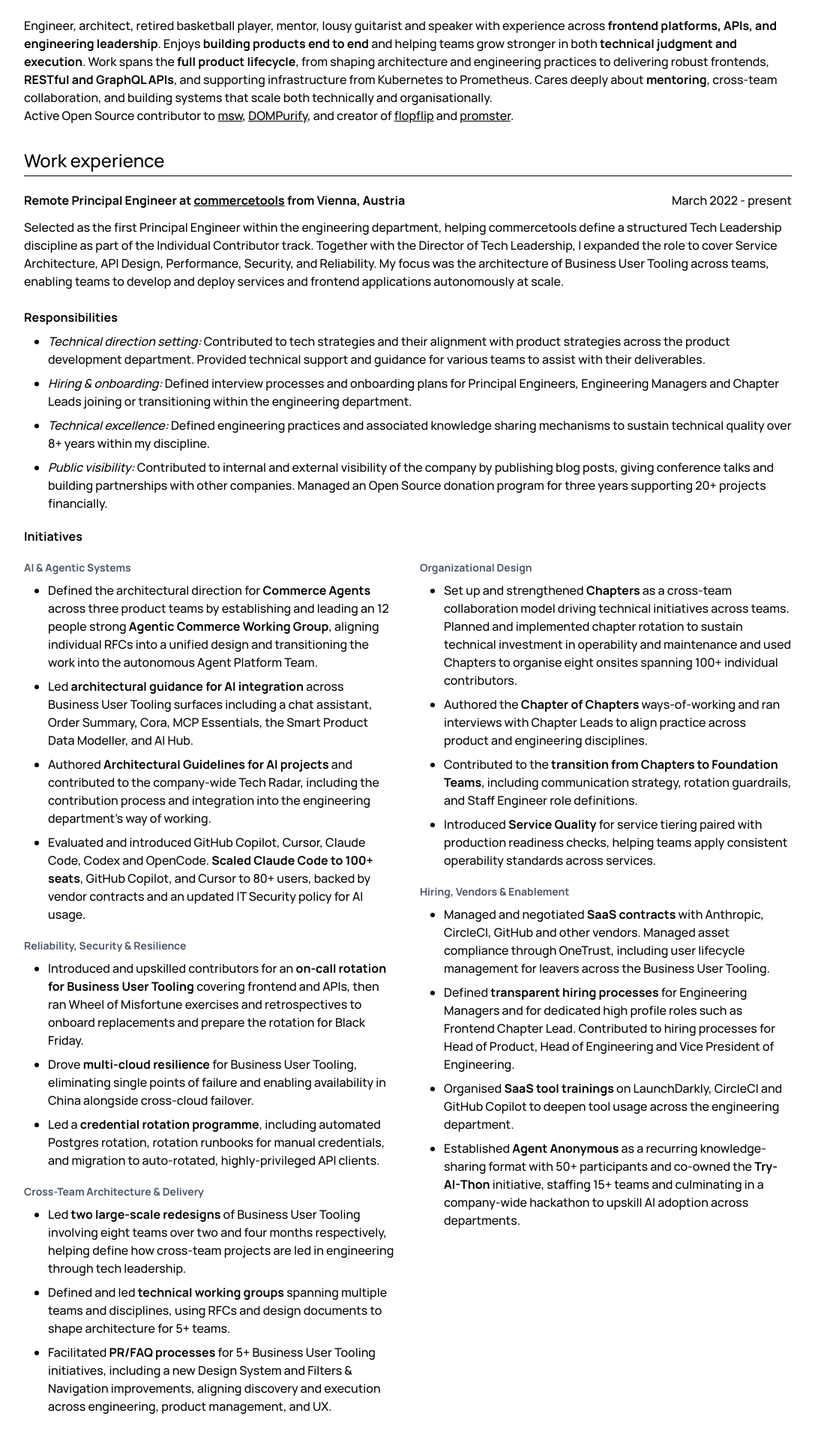
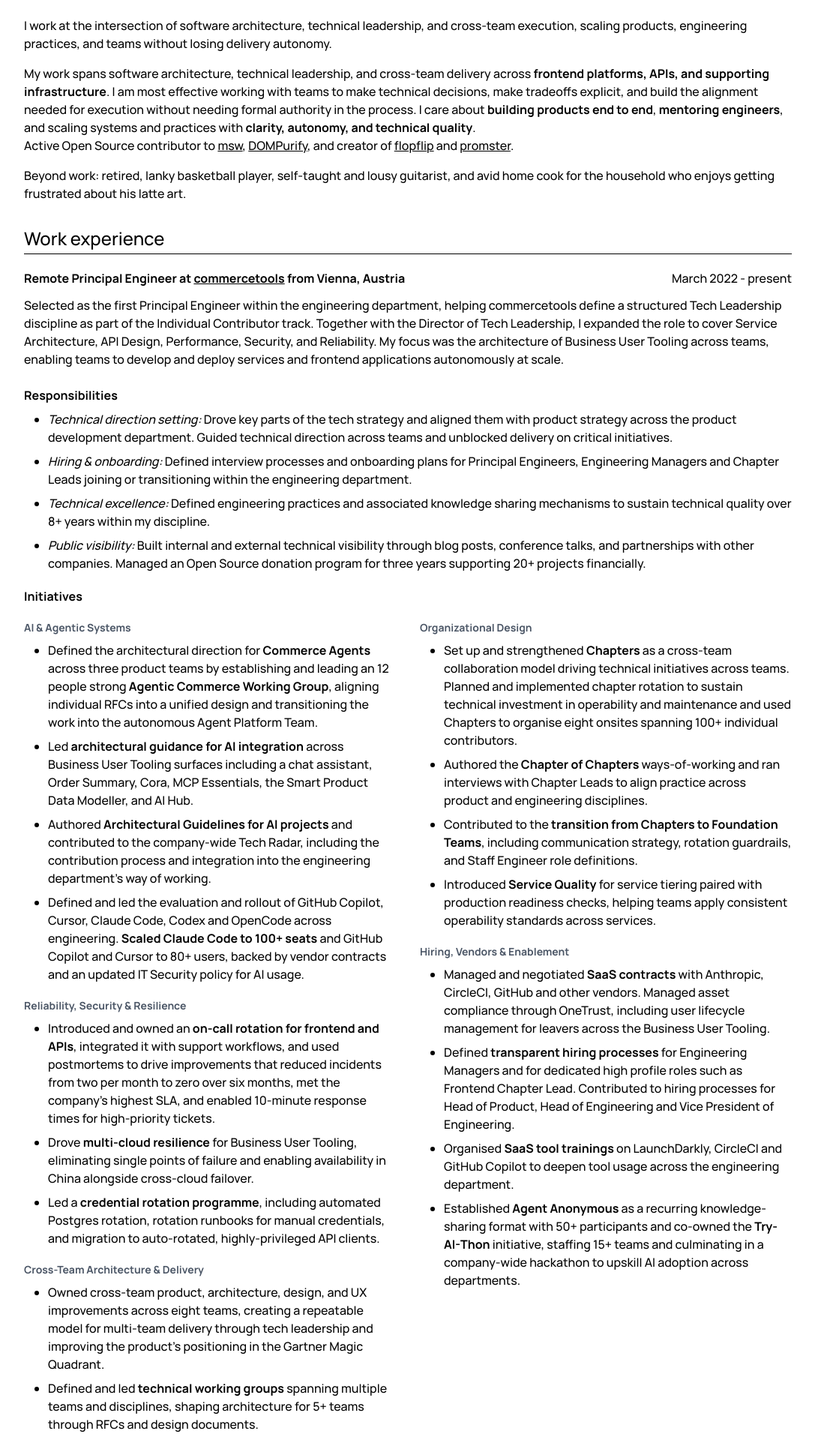
Before and after one commit to tdeekens/tdeekens.name, a Next.js app: page /curriculum-vitae in a window 1280 px wide. Shown: the part 320-2240 px from the top of the page at 75% size, without its empty margins (96-1183 px from the left). Built offline with nearby package versions, Linux system fonts and the light colour scheme.

Commit message:
chore: update cv

```diff
--- a/pages/curriculum-vitae.tsx
+++ b/pages/curriculum-vitae.tsx
@@ -85,18 +85,23 @@
       </Text.Headline>
       <article className="py-4">
         <Text.Paragraph>
-          Engineer, architect, retired basketball player, mentor, lousy
-          guitarist and speaker with experience across{' '}
-          <strong>frontend platforms, APIs, and engineering leadership</strong>.
-          Enjoys <strong>building products end to end</strong> and helping teams
-          grow stronger in both{' '}
-          <strong>technical judgment and execution</strong>. Work spans the{' '}
-          <strong>full product lifecycle</strong>, from shaping architecture and
-          engineering practices to delivering robust frontends,{' '}
-          <strong>RESTful and GraphQL APIs</strong>, and supporting
-          infrastructure from Kubernetes to Prometheus. Cares deeply about{' '}
-          <strong>mentoring</strong>, cross-team collaboration, and building
-          systems that scale both technically and organisationally.
+          I work at the intersection of software architecture, technical
+          leadership, and cross-team execution, scaling products, engineering
+          practices, and teams without losing delivery autonomy.
+        </Text.Paragraph>
+        <Text.Paragraph>
+          My work spans software architecture, technical leadership, and
+          cross-team delivery across{' '}
+          <strong>
+            frontend platforms, APIs, and supporting infrastructure
+          </strong>
+          . I am most effective working with teams to make technical decisions,
+          make tradeoffs explicit, and build the alignment needed for execution
+          without needing formal authority in the process. I care about{' '}
+          <strong>building products end to end</strong>,{' '}
+          <strong>mentoring engineers</strong>, and scaling systems and
+          practices with{' '}
+          <strong>clarity, autonomy, and technical quality</strong>.
           <br />
           Active Open Source contributor to{' '}
           <ExternalLink href="https://github.com/mswjs/msw">
@@ -114,6 +119,11 @@
             promster
           </ExternalLink>
           .
+        </Text.Paragraph>
+        <Text.Paragraph>
+          Beyond work: retired, lanky basketball player, self-taught and lousy
+          guitarist, and avid home cook for the household who enjoys getting
+          frustrated about his latte art.
         </Text.Paragraph>
       </article>
     </section>
@@ -145,11 +155,11 @@
           </Text.Headline>
           <List.Unordered>
             <List.Item>
-              <span className="italic">Technical direction setting:</span>{' '}
-              Contributed to tech strategies and their alignment with product
-              strategies across the product development department. Provided
-              technical support and guidance for various teams to assist with
-              their deliverables.
+              <span className="italic">Technical direction setting:</span> Drove
+              key parts of the tech strategy and aligned them with product
+              strategy across the product development department. Guided
+              technical direction across teams and unblocked delivery on
+              critical initiatives.
             </List.Item>
             <List.Item>
               <span className="italic">Hiring & onboarding:</span> Defined
@@ -163,11 +173,11 @@
               to sustain technical quality over 8+ years within my discipline.
             </List.Item>
             <List.Item>
-              <span className="italic">Public visibility:</span> Contributed to
-              internal and external visibility of the company by publishing blog
-              posts, giving conference talks and building partnerships with
-              other companies. Managed an Open Source donation program for three
-              years supporting 20+ projects financially.
+              <span className="italic">Public visibility:</span> Built internal
+              and external technical visibility through blog posts, conference
+              talks, and partnerships with other companies. Managed an Open
+              Source donation program for three years supporting 20+ projects
+              financially.
             </List.Item>
           </List.Unordered>
         </section>
@@ -199,10 +209,10 @@
                   department&apos;s way of working.
                 </List.Item>
                 <List.Item>
-                  Evaluated and introduced GitHub Copilot, Cursor, Claude Code,
-                  Codex and OpenCode.{' '}
-                  <strong>Scaled Claude Code to 100+ seats</strong>, GitHub
-                  Copilot, and Cursor to 80+ users, backed by vendor contracts
+                  Defined and led the evaluation and rollout of GitHub Copilot,
+                  Cursor, Claude Code, Codex and OpenCode across engineering.{' '}
+                  <strong>Scaled Claude Code to 100+ seats</strong> and GitHub
+                  Copilot and Cursor to 80+ users, backed by vendor contracts
                   and an updated IT Security policy for AI usage.
                 </List.Item>
               </List.Unordered>
@@ -214,11 +224,13 @@
               </Text.Headline>
               <List.Unordered>
                 <List.Item>
-                  Introduced and upskilled contributors for an{' '}
-                  <strong>on-call rotation for Business User Tooling</strong>{' '}
-                  covering frontend and APIs, then ran Wheel of Misfortune
-                  exercises and retrospectives to onboard replacements and
-                  prepare the rotation for Black Friday.
+                  Introduced and owned an{' '}
+                  <strong>on-call rotation for frontend and APIs</strong>,
+                  integrated it with support workflows, and used postmortems to
+                  drive improvements that reduced incidents from two per month
+                  to zero over six months, met the company&apos;s highest SLA,
+                  and enabled 10-minute response times for high-priority
+                  tickets.
                 </List.Item>
                 <List.Item>
                   Drove <strong>multi-cloud resilience</strong> for Business
@@ -240,21 +252,22 @@
               </Text.Headline>
               <List.Unordered>
                 <List.Item>
-                  Led <strong>two large-scale redesigns</strong> of Business
-                  User Tooling involving eight teams over two and four months
-                  respectively, helping define how cross-team projects are led
-                  in engineering through tech leadership.
+                  Owned cross-team product, architecture, design, and UX
+                  improvements across eight teams, creating a repeatable model
+                  for multi-team delivery through tech leadership and improving
+                  the product&apos;s positioning in the Gartner Magic Quadrant.
                 </List.Item>
                 <List.Item>
                   Defined and led <strong>technical working groups</strong>{' '}
-                  spanning multiple teams and disciplines, using RFCs and design
-                  documents to shape architecture for 5+ teams.
+                  spanning multiple teams and disciplines, shaping architecture
+                  for 5+ teams through RFCs and design documents.
                 </List.Item>
                 <List.Item>
                   Facilitated <strong>PR/FAQ processes</strong> for 5+ Business
                   User Tooling initiatives, including a new Design System and
-                  Filters &amp; Navigation improvements, aligning discovery and
-                  execution across engineering, product management, and UX.
+                  Filters &amp; Navigation improvements, aligning engineering,
+                  product management, and UX around shared discovery and
+                  execution plans.
                 </List.Item>
               </List.Unordered>
             </div>
@@ -387,14 +400,14 @@
             <Text.Headline as="h3">Initiatives</Text.Headline>
             <List.Unordered>
               <List.Item>
-                Guided the implementation of a testing strategy allowing
-                continuous deployment of ten independent frontends owned by
-                various teams. Increasing the deployment velocity from a weekly
+                Defined and rolled out a testing strategy that enabled
+                continuous deployment across ten independent frontends owned by
+                multiple teams, increasing deployment velocity from a weekly
                 cadence to multiple times a day.
               </List.Item>
               <List.Item>
                 Set up a recurring democratic Open Source donation model for
-                projects used inside the company, allowing commercetools to
+                projects used inside the company and enabled commercetools to
                 financially support various projects.
               </List.Item>
               <List.Item>
@@ -403,13 +416,12 @@
               </List.Item>
               <List.Item>
                 Set up and steered a frontend chapter consisting of six members
-                meeting to guide execution of cross-cutting technical concerns
-                across teams with product managers.
+                that drove execution of cross-cutting technical concerns across
+                teams with product managers.
               </List.Item>
               <List.Item>
-                Contributed to the long-term structure in the engineering
-                department from each team&apos;s responsibilities to roles
-                within and across teams.
+                Shaped the long-term engineering organization, from team
+                responsibilities to roles within and across teams.
               </List.Item>
             </List.Unordered>
           </section>
@@ -497,46 +509,45 @@
             <Text.Headline as="h3">Initiatives</Text.Headline>
             <List.Unordered>
               <List.Item>
-                Introducing feature toggling via LaunchDarkly with the
+                Introduced feature toggling via LaunchDarkly with the
                 self-written{' '}
                 <ExternalLink href="https://github.com/tdeekens/flopflip">
                   flopflip
                 </ExternalLink>{' '}
-                library. Allowing more frequent deployments and beta testing of
-                features with collaboration with selected customers product
-                managers.
+                library, enabling more frequent deployments and beta testing of
+                features with selected customers and product managers.
               </List.Item>
               <List.Item>
-                Migrating Frontend and Node.js monitoring from Influx to{' '}
+                Migrated frontend and Node.js monitoring from Influx to{' '}
                 <ExternalLink href="https://prometheus.io/">
                   Prometheus
                 </ExternalLink>{' '}
-                and Grafana with the help of{' '}
+                and Grafana using{' '}
                 <ExternalLink href="https://github.com/tdeekens/promster">
                   promster
                 </ExternalLink>
-                . Increasing observability of the platform to increase its
-                health but also enable auto scaling.
+                , increasing observability of the platform, improving its
+                health, and enabling auto scaling.
               </List.Item>
               <List.Item>
-                Introducing and advocating{' '}
+                Introduced and advocated{' '}
                 <ExternalLink href="https://github.com/prettier/prettier">
                   prettier
                 </ExternalLink>{' '}
-                for automatic code formatting. Simplifying and speeding up code
+                for automatic code formatting, simplifying and speeding up code
                 changes while removing discussions around code formatting.
               </List.Item>
               <List.Item>
-                Migrating the JavaScript SDK to a{' '}
+                Migrated the JavaScript SDK to a{' '}
                 <ExternalLink href="https://github.com/rollup/rollup">
                   Rollup
                 </ExternalLink>{' '}
-                based build via CircleCI. Speeding up Continuous Integration but
-                also enabling an automated release process without needing a
-                local machine.
+                based build via CircleCI, speeding up Continuous Integration and
+                enabling an automated release process without needing a local
+                machine.
               </List.Item>
               <List.Item>
-                Adding a dual deployment workflow to AWS and GCP onto a
+                Added a dual deployment workflow to AWS and GCP onto a
                 Kubernetes cluster with Helm into six production environments.
               </List.Item>
             </List.Unordered>
```
